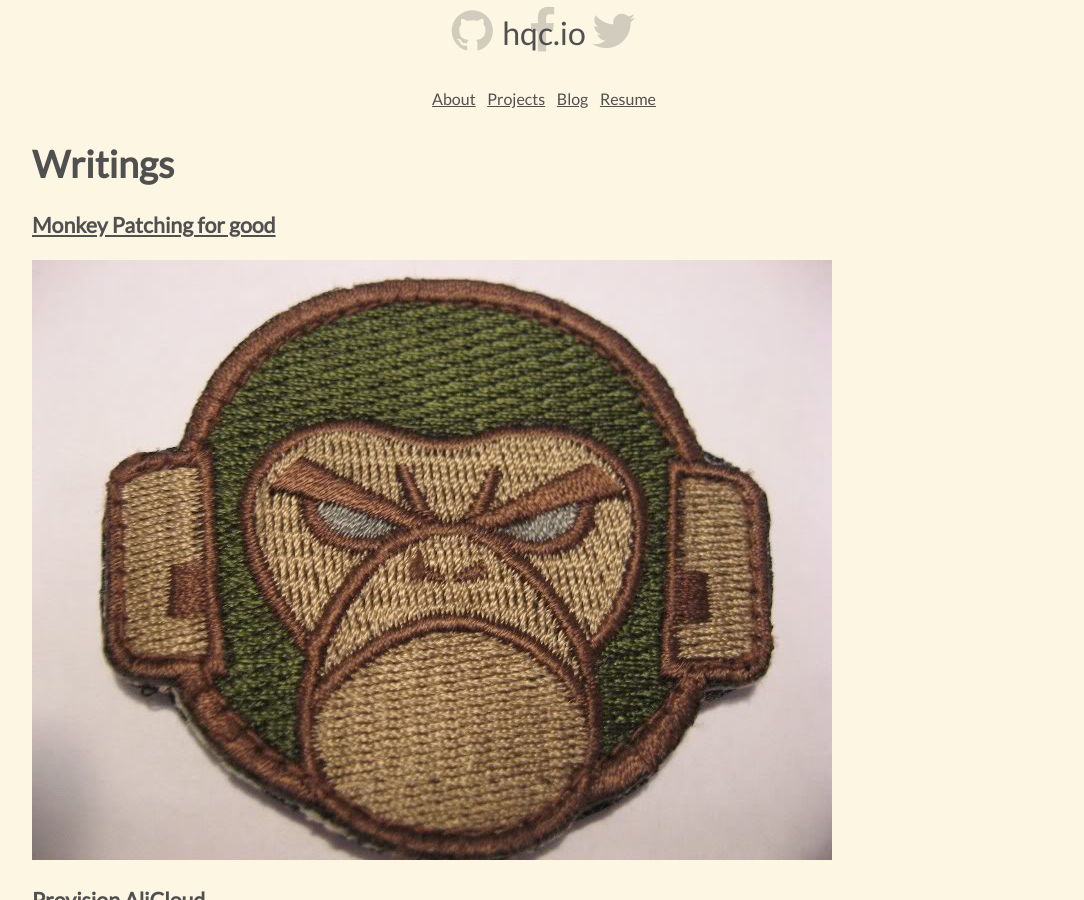
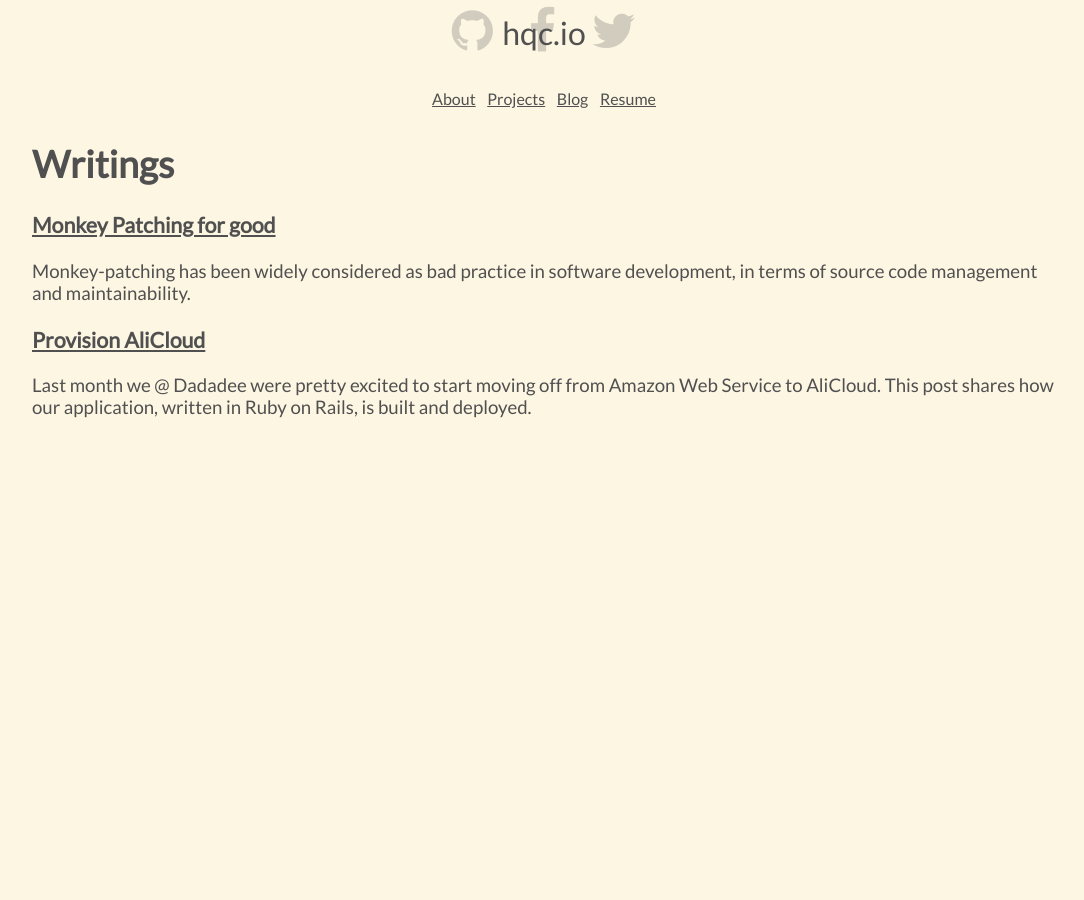
Before and after one commit to qcam/qcam.github.io, a Jekyll site: the page built from index.html, in a window 1280 px wide and 900 px high, scrolled down 532 px. Shown: the whole window, without its empty margins (96-1180 px from the left). Built offline with Jekyll 4.4.1, drawn with Linux system fonts in a browser that asks for light colours; nearby versions of some CDN libraries; after the commit the page ends 969 px from its top, so only the background shows below that.

Commit message:
Update photo

```diff
--- a/_config.yml
+++ b/_config.yml
@@ -6,13 +6,14 @@
 # 'jekyll serve'. If you change this file, please restart the server process.
 
 # Site settings
-title: "Cam Huynh's website | hqc.io"
+title: "hqc.io | Cam Huynh"
 email: "cam@hqc.me"
 description: > # this means to ignore newlines until "baseurl:"
   Cam Huynh is a True Blue (Chelsea fan) and a full-stack developer based in Saigon Vietnam having four-year experience working in web development field.
   He loves reading books, playing soccer, listening to C-pop (he idolizes Jay Chou). Contact him at: cam@hqc.me
 baseurl: "" # the subpath of your site, e.g. /blog
-url: "http://hqc.io" # the base hostname & protocol for your site
+url: "https://hqc.io" # the base hostname & protocol for your site
+image_url: "https://c1.staticflickr.com/5/4059/5135403866_a6a65ec65e_b.jpg"
 twitter_username: huynhquancam
 github_username:  huynhquancam
 
--- a/_includes/head.html
+++ b/_includes/head.html
@@ -4,9 +4,9 @@
   <meta name="viewport" content="width=device-width, initial-scale=1">
 
   <title>{% if page.title %}{{ site.title | append: ' | ' | append: page.title }}{% else %}{{ site.title }}{% endif %}</title>
-  <meta name="description" content="{% if page.excerpt %}{{ page.excerpt | strip_html | strip_newlines | truncate: 160 }}{% else %}{{ site.description }}{% endif %}">
+  <meta name="description" content="{% if page.description %}{{ page.description }}{% else %}{{ site.description }}{% endif %}">
   <meta name="author" content="Cam Huynh">
-  <meta name="og:image" content="https://c1.staticflickr.com/5/4059/5135403866_a6a65ec65e_b.jpg">
+  <meta name="og:image" content="{% if page.intro_image %}{{ page.intro_image }}{% else %}{{ site.image_url }}{% endif %}">
 
   <link rel="stylesheet" href="{{ "/css/main.css" | prepend: site.baseurl }}">
   <link rel="canonical" href="{{ page.url | replace:'index.html','' | prepend: site.baseurl | prepend: site.url }}">
--- a/_posts/2016-04-10-monkey-patching-for-good.md
+++ b/_posts/2016-04-10-monkey-patching-for-good.md
@@ -2,11 +2,14 @@
 layout: "post"
 author: Cam Huynh
 title: Monkey Patching for good
+description: "Monkey-patching has been widely considered as bad practice in software development, in terms of source code management and maintainability."
+intro_image: "/assets/monkey_patch.jpg"
+
 ---
 
+Monkey-patching has been widely considered as bad practice in software development, in terms of source code management and maintainability.
+
 ![Monkey Patch For Good](/assets/monkey_patch.jpg)
-
-Monkey-patching has been widely considered as bad practice in software development, in terms of source code management and maintainability.
 
 Anyway, I believe everything has its own reason to exist, and below are something might change your mind about Monkey Patching.
 
```
